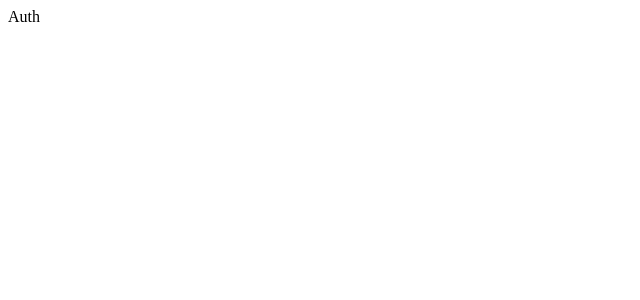
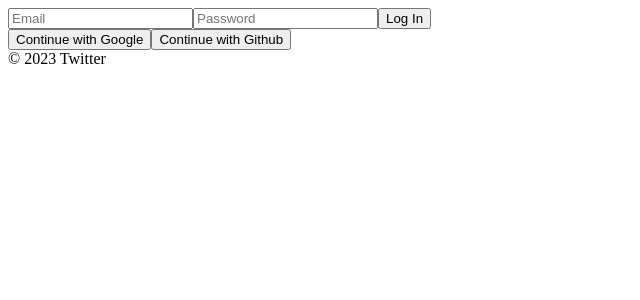
Before and after one commit to sungeunnn/twitter, a React (Create React App) app: page /#/ in a window 1280 px wide. Shown: the top 300 px of the page, without its empty margins (0-640 px from the left). Built offline with nearby package versions, Linux system fonts and the light colour scheme.

Commit message:
[style] 로그인 form

```diff
--- a/src/components/App.js
+++ b/src/components/App.js
@@ -1,8 +1,15 @@
-import React from "react";
+import React, { useState } from "react";
 import AppRouter from "./Router";
+import {authService} from 'fbase'
 
 function App() {
-  return <AppRouter />;
+  const [isLoggedIn, setIsLiggedIn] = useState(authService.currentUser);
+  return (
+    <>
+      <AppRouter isLoggedIn={isLoggedIn} />
+      <footer>&copy; {new Date().getFullYear()} Twitter </footer>
+    </>
+  );
 }
 
 export default App;
--- a/src/components/Router.js
+++ b/src/components/Router.js
@@ -3,9 +3,7 @@
 import Auth from '../routes/Auth';
 import Home from '../routes/Home';
 
-const AppRouter = ()=>{
-  const [isLoggedIn, setIsLiggedIn] = useState(false);
-
+const AppRouter = ({isLoggedIn})=>{
   return(
     <Router>
     <Routes>
--- a/src/routes/Auth.js
+++ b/src/routes/Auth.js
@@ -1,4 +1,46 @@
-import React from 'react';
+import React, {useState} from "react";
 
-const Auth = () => <span>Auth</span>;
+const Auth = () => {
+  const[email, setEmail] = useState("");
+  const[password, setPassword] = useState("");
+  const onChange = (e) => {
+    const {target: {name,value}} = e;
+    if(name==="email"){
+      setEmail(value);
+    } else if(name==="password"){
+      setPassword(value);
+    }
+  };
+  const onSubmit = (e) => {
+    e.preventDefault();
+  }
+
+  return (
+    <div>
+      <form onSubmit={onSubmit}>
+        <input
+          name="email"
+          type="email"
+          placeholder="Email"
+          required
+          value={email}
+          onChange={onChange}
+        />
+        <input
+          name="password"
+          type="password"
+          placeholder="Password"
+          required
+          value={password}
+          onChange={onChange}
+        />
+        <input type="submit" value="Log In" />
+      </form>
+      <div>
+        <button>Continue with Google</button>
+        <button>Continue with Github</button>
+      </div>
+    </div>
+  );
+};
 export default Auth;
```
